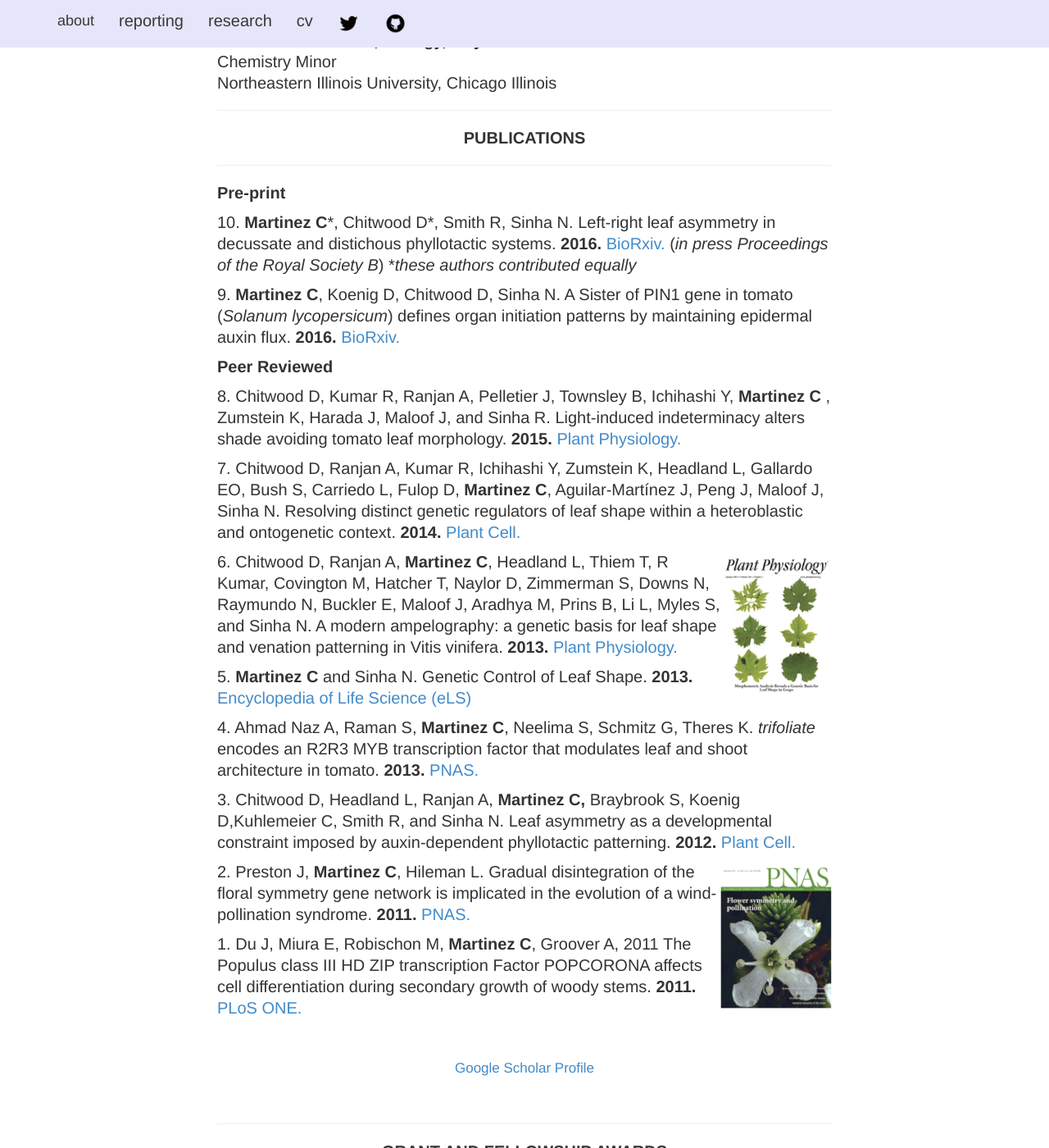
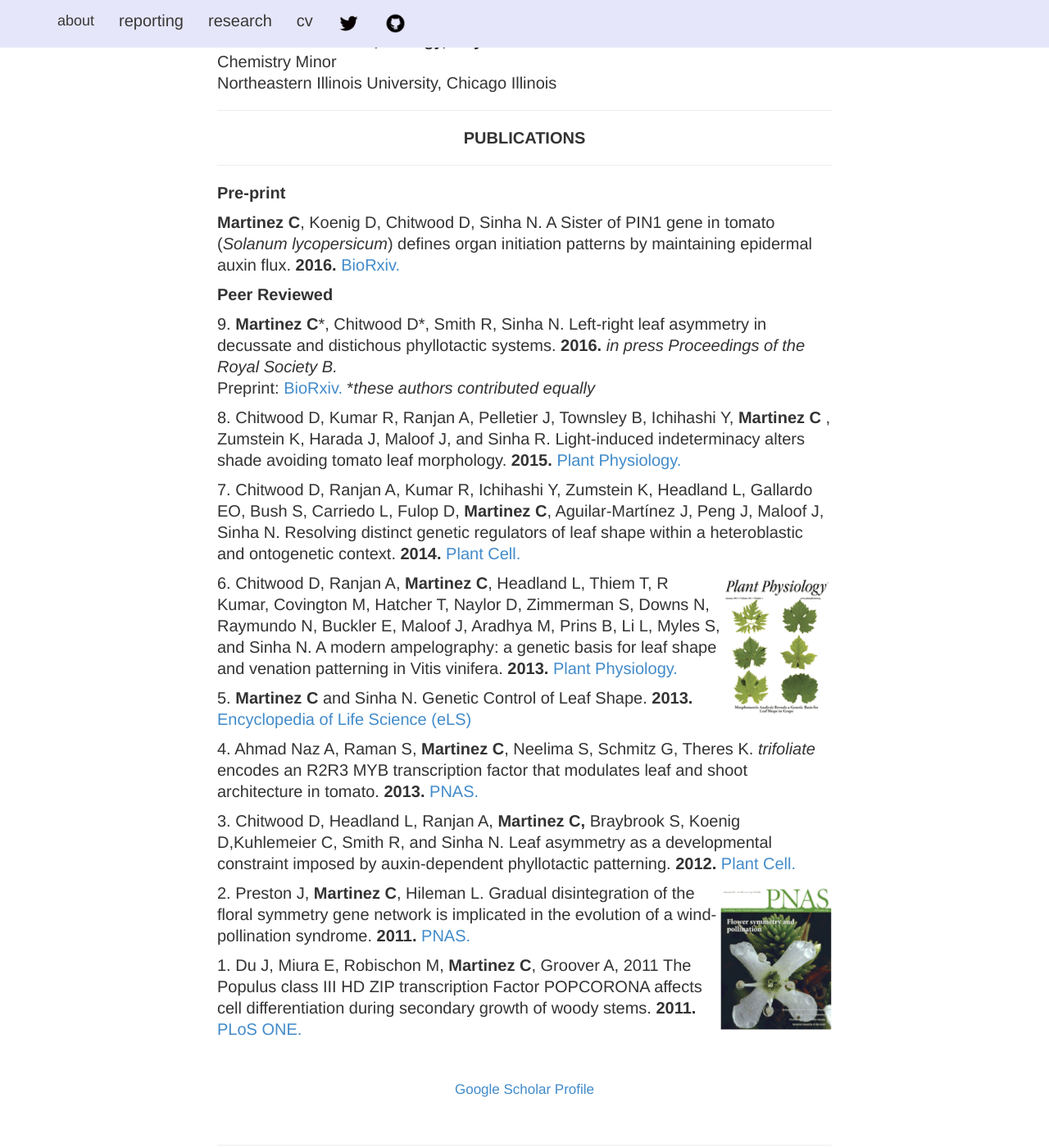
Before and after one commit to iamciera/creports, a Jekyll site: the page built from cv/index.html, in a window 1280 px wide and 1400 px high, scrolled down 763 px. Shown: the whole window at 82% size. Built offline with Jekyll 4.4.1, drawn with Linux system fonts in a browser that asks for light colours; nearby versions of some CDN libraries; some of the changed text lies outside the part shown.

Commit message:
updated cv

```diff
--- a/cv/index.html
+++ b/cv/index.html
@@ -47,9 +47,10 @@ layout: default
 				<center><strong>PUBLICATIONS</strong><br /></center>
 				<hr />
 				<p><strong>Pre-print</strong></p>
-				<p>10. <strong>Martinez C</strong>*, Chitwood D*, Smith R, Sinha N. Left-right leaf asymmetry in decussate and distichous phyllotactic systems. <b>2016.</b> <a href="http://biorxiv.org/content/early/2016/03/15/043869"> BioRxiv.</a> (<i>in press Proceedings of the Royal Society B</i>) *<i>these authors contributed equally</i></p>
-				<p>9. <strong>Martinez C</strong>, Koenig D, Chitwood D, Sinha N. A Sister of PIN1 gene in tomato (<i>Solanum lycopersicum</i>) defines organ initiation patterns by maintaining epidermal auxin flux. <b>2016.</b> <a href="http://biorxiv.org/content/early/2016/03/02/042150"> BioRxiv.</a></p>
+
+				<p><strong>Martinez C</strong>, Koenig D, Chitwood D, Sinha N. A Sister of PIN1 gene in tomato (<i>Solanum lycopersicum</i>) defines organ initiation patterns by maintaining epidermal auxin flux. <b>2016.</b> <a href="http://biorxiv.org/content/early/2016/03/02/042150"> BioRxiv.</a></p>
 				<p><strong>Peer Reviewed</strong>
+				<p>9. <strong>Martinez C</strong>*, Chitwood D*, Smith R, Sinha N. Left-right leaf asymmetry in decussate and distichous phyllotactic systems. <b>2016.</b>  <i>in press Proceedings of the Royal Society B. </i><br />Preprint:<a href="http://biorxiv.org/content/early/2016/03/15/043869">  BioRxiv.</a> *<i>these authors contributed equally</i></p>
 				<p>8. Chitwood D, Kumar R, Ranjan A, Pelletier J, Townsley B, Ichihashi Y, <strong> Martinez C </strong>, Zumstein K, Harada J, Maloof J, and Sinha R. Light-induced indeterminacy alters shade avoiding tomato leaf morphology. <b>2015.</b> <a href="http://www.plantphysiol.org/content/early/2015/09/17/pp.15.01229.full.pdf"> Plant Physiology.</a></p>
 				<p>7. Chitwood D, Ranjan A, Kumar R, Ichihashi Y, Zumstein K, Headland L, Gallardo EO, Bush S, Carriedo L, Fulop D, <b>Martinez C</b>, Aguilar-Martínez J, Peng J, Maloof J, Sinha N. Resolving distinct genetic regulators of leaf shape within a heteroblastic and ontogenetic context.  <b>2014. </b><a href="http://www.plantcell.org/content/early/2014/09/30/tpc.114.130112.full.pdf+html">Plant Cell.</a></p>
 				<img src="{{ site.baseurl }}/img/cover1.png" height = "180" align="right">
```
Also changed, not shown: other parts of cv/index.html (+10 -3 lines).
